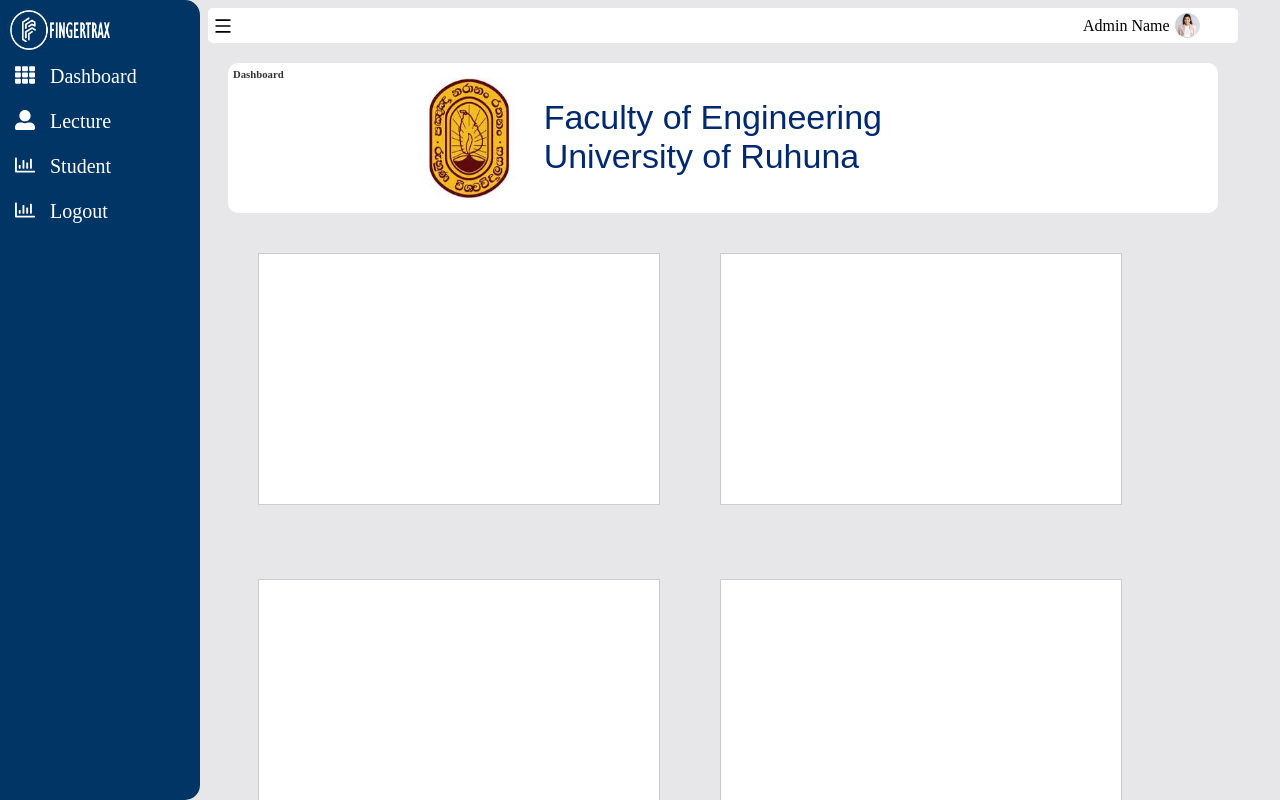
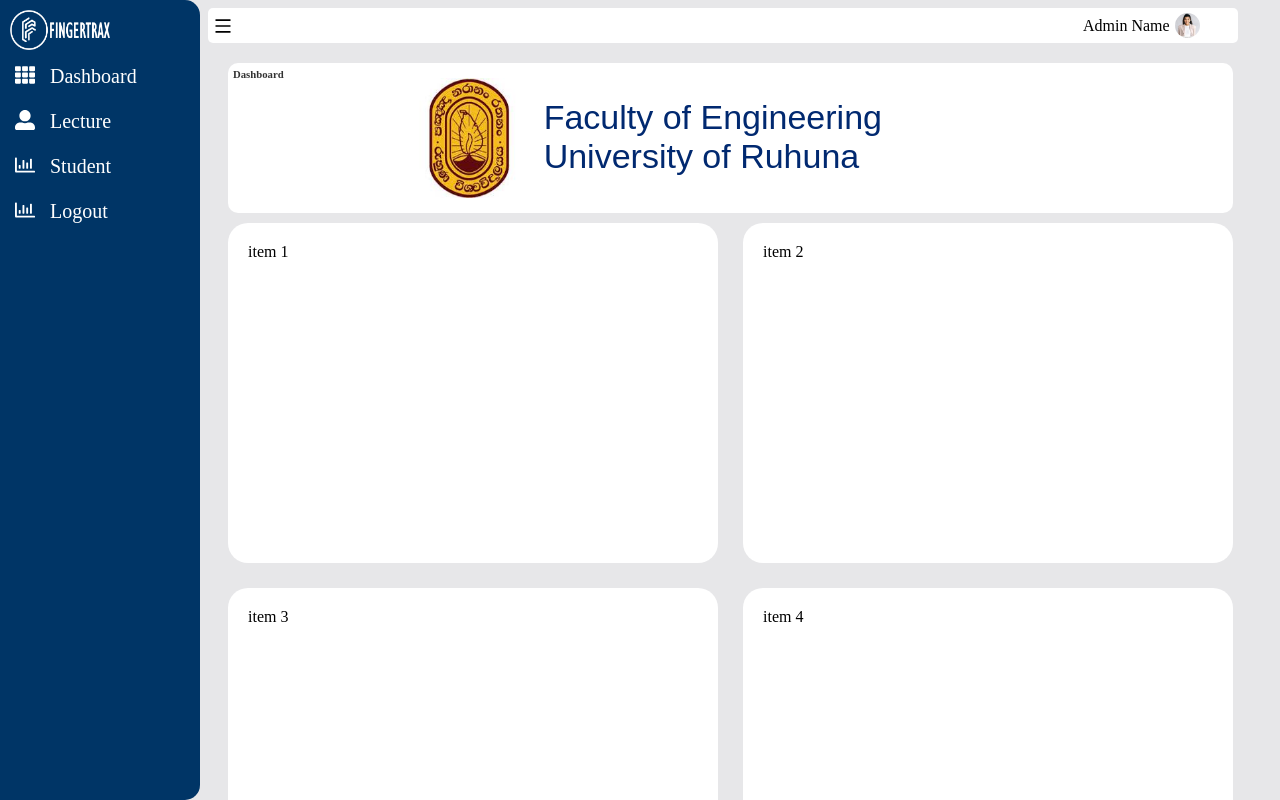
Before and after one commit to HasiniPrasadika/FingerTrax, a React (Create React App) app in the folder frontend/: page / in a window 1280 px wide. Shown: the top 800 px of the page. Built offline with nearby package versions, Linux system fonts and the light colour scheme.

Commit message:
On branch main

```diff
--- a/frontend/src/Components/Admin/Admin.css
+++ b/frontend/src/Components/Admin/Admin.css
@@ -131,12 +131,17 @@
     font-family: 'Poppins', sans-serif;
 }
 
-.square-box {
-    width: 400px;
-    height: 250px;
-    background-color: white;
-    margin: 30px;
-    border: 1px solid #ccc;
-    flex-direction: column;
-    display: inline-block;
+.second-row-container{
+    display: grid;
+    grid-template-columns: 1fr 1fr;
+    grid-auto-rows: minmax(300px auto);
+    grid-gap:25px;
+    justify-content: end;
 }
+.item{
+    background: white;
+    padding: 20px;
+    border-radius: 20px;
+    height: 300px;
+    width: 450px;
+}
--- a/frontend/src/Components/Admin/AdminDashboard.js
+++ b/frontend/src/Components/Admin/AdminDashboard.js
@@ -17,15 +17,11 @@
                 </div>
                 </div>
 
-
-                <div className="row">
-                <div className="square-box"></div>
-                <div className="square-box"></div>
-
-            </div>
-            <div className="row">
-                <div className="square-box"></div>
-                <div className="square-box"></div>
+            <div className="second-row-container">
+                <div className="item"> item 1</div>
+                <div className="item">item 2</div>
+                <div className="item">item 3</div>
+                <div className="item">item 4</div>
 
             </div>
 
```
